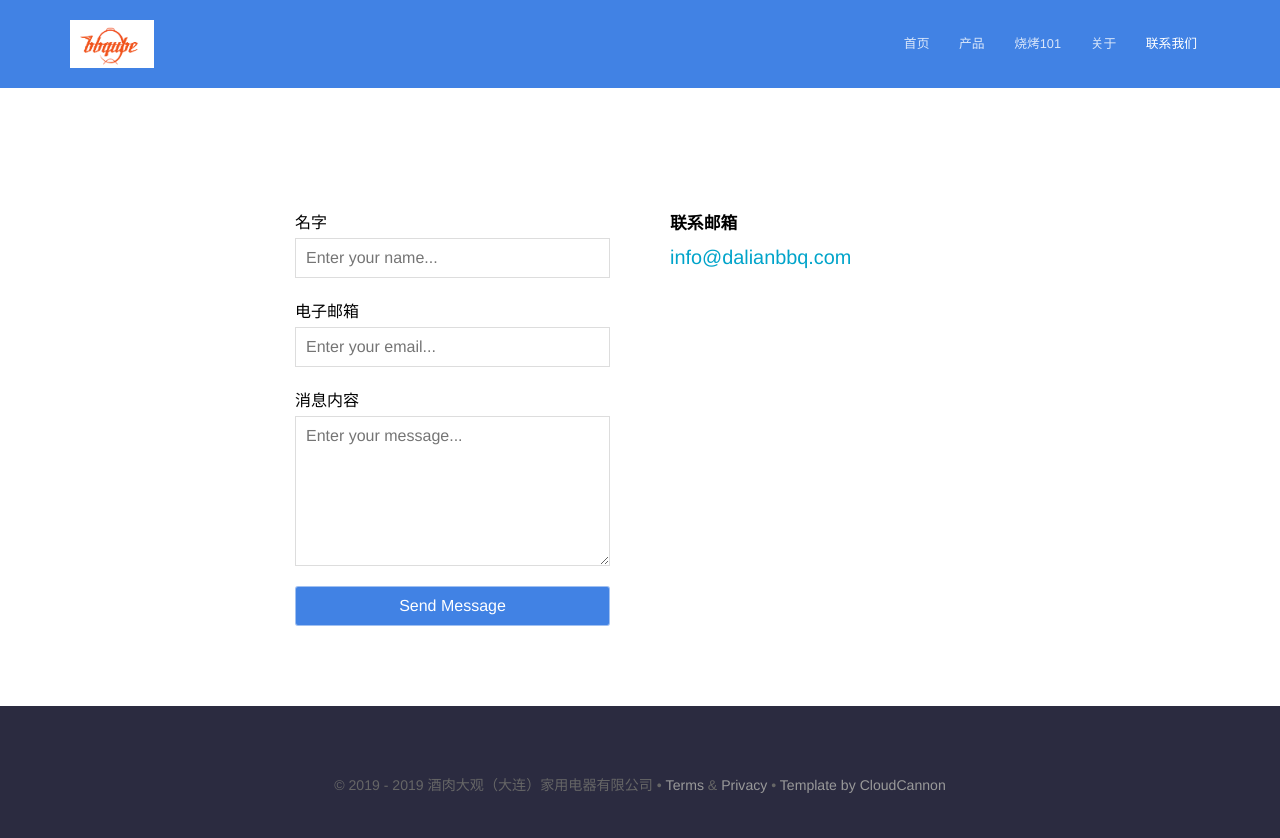
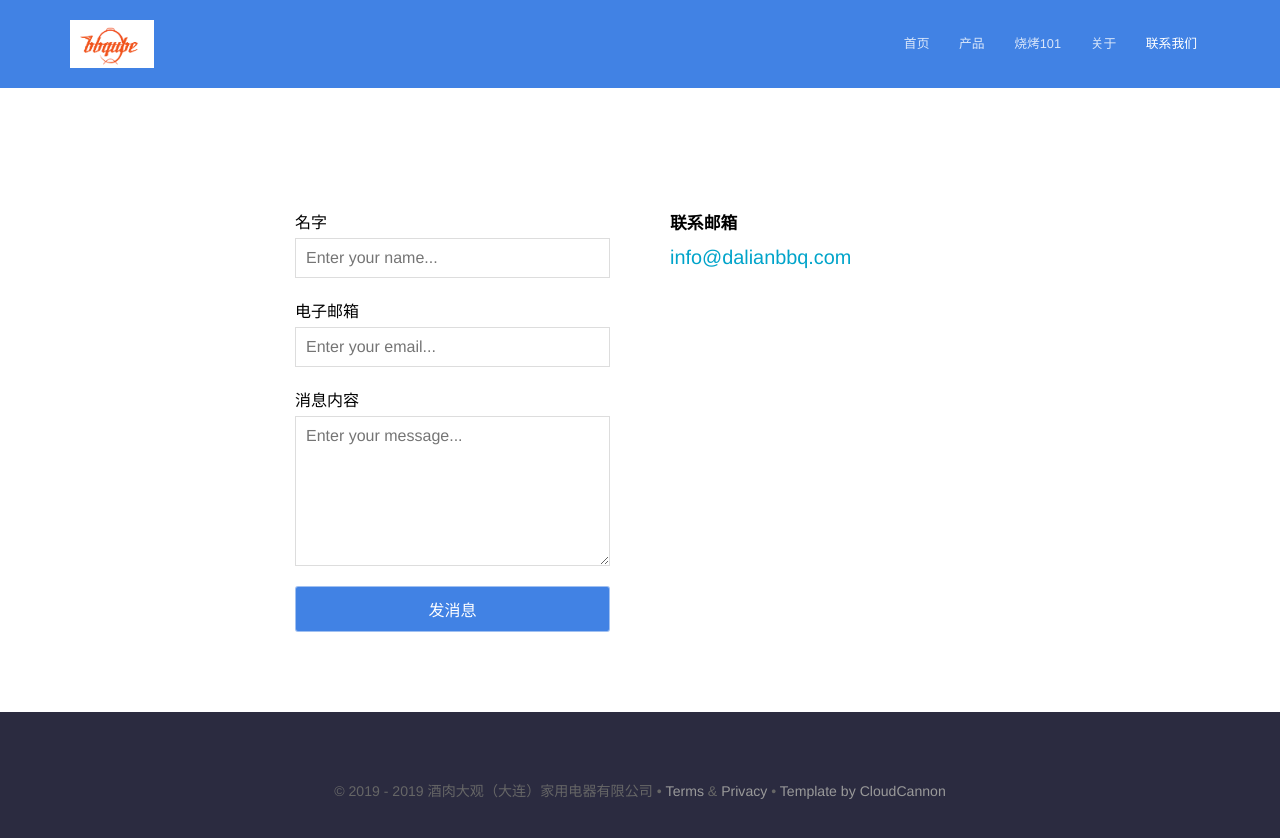
Before and after one commit to FingerLiu/dalianbbq.github.io, a Jekyll site: the page built from contact.html, in a window 1280 px wide. Shown: the top 838 px of the page. Built offline with Jekyll 4.4.1, drawn with Linux system fonts in a browser that asks for light colours.

Commit message:
contact update

```diff
--- a/contact.html
+++ b/contact.html
@@ -25,7 +25,7 @@ map:
 		<label for="message">消息内容</label>
 		<textarea name="message" id="message" placeholder="Enter your message..."></textarea>
 
-		<input type="submit" value="Send Message" />
+		<input type="submit" value="发消息" />
 	</form>
 
 	<div class="contact-details">
```
